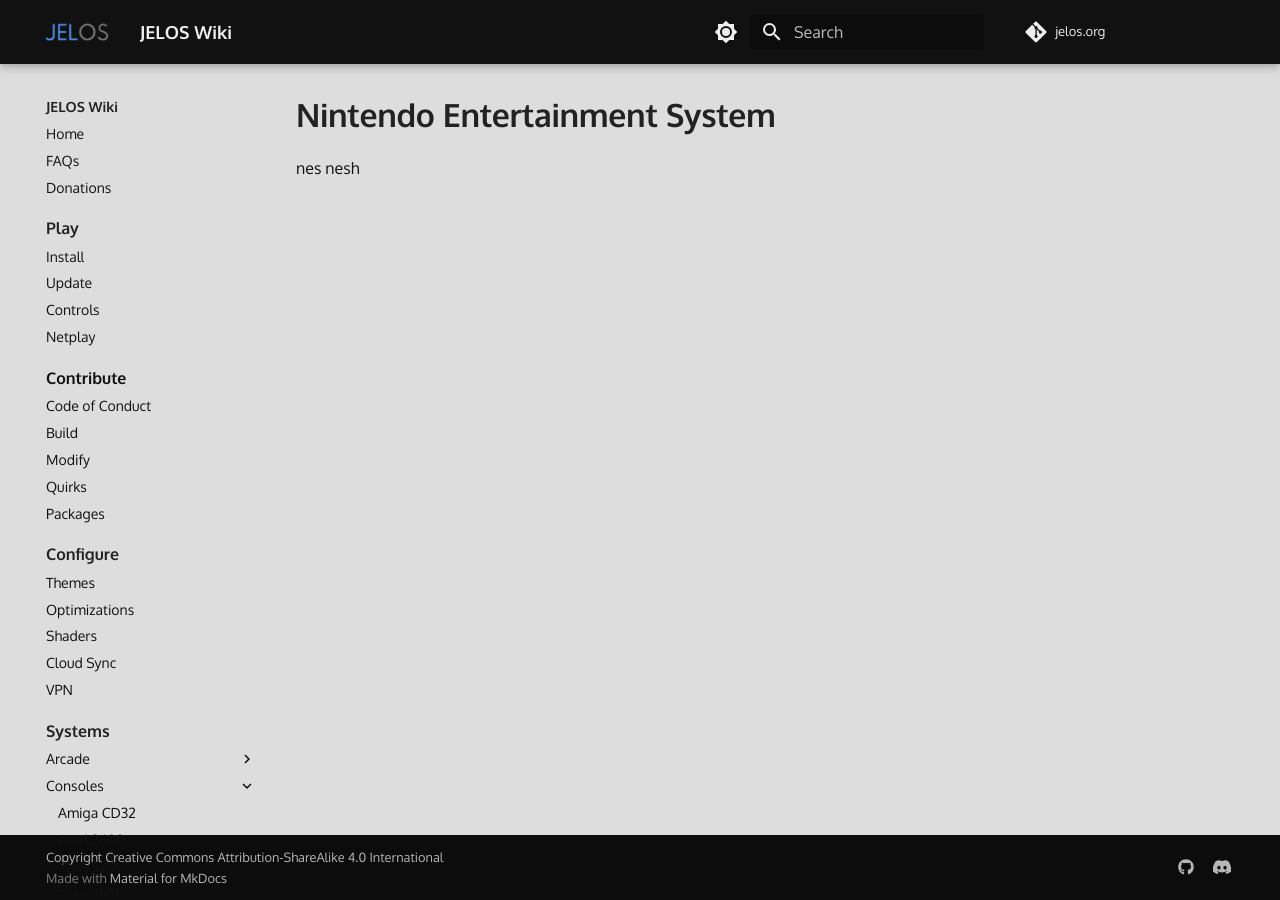
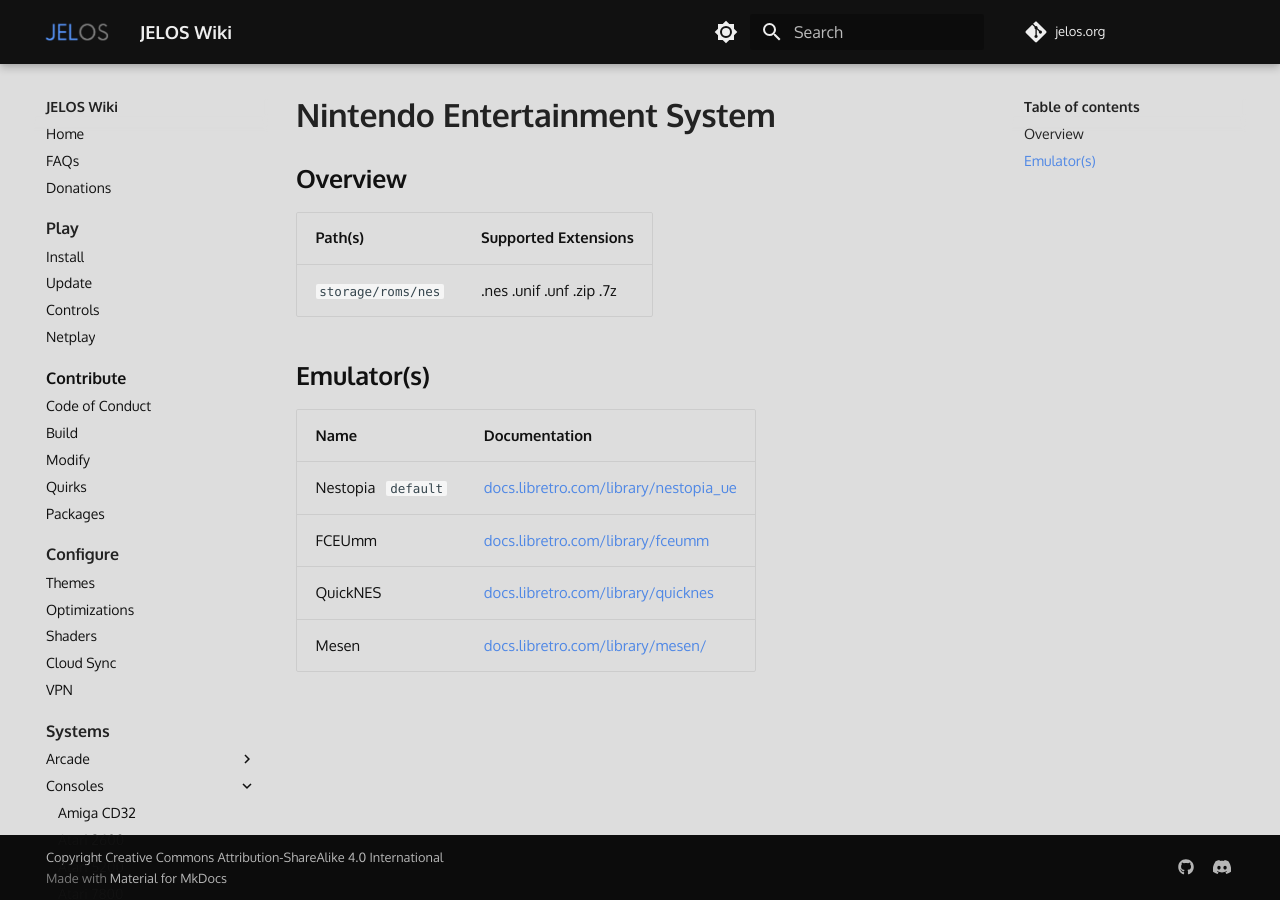
Before and after one commit to wbrawner/jelos.org, an MkDocs documentation site: the page built from docs/systems/nes.md, in a window 1280 px wide. Built offline with MkDocs 1.6.1 and Material for MkDocs 9.7.7, drawn with Linux system fonts in a browser that asks for light colours; some web fonts are replaced; comment, search, counter and statistics services are not loaded.

Commit message:
Update nes.md

```diff
--- a/docs/systems/nes.md
+++ b/docs/systems/nes.md
@@ -1,4 +1,16 @@
 # Nintendo Entertainment System
 
-nes
-nesh
+## Overview
+
+| Path(s) | Supported Extensions |
+| --- | --- |
+| `storage/roms/nes` | .nes .unif .unf .zip .7z |
+
+## Emulator(s)
+
+| Name | Documentation |
+| --- | --- |
+| Nestopia &nbsp; `default` | [docs.libretro.com/library/nestopia_ue](https://docs.libretro.com/library/nestopia_ue/) |
+| FCEUmm | [docs.libretro.com/library/fceumm](https://docs.libretro.com/library/fceumm/) |
+| QuickNES | [docs.libretro.com/library/quicknes](https://docs.libretro.com/library/quicknes/) |
+| Mesen | [docs.libretro.com/library/mesen/](https://docs.libretro.com/library/mesen/) |
```
